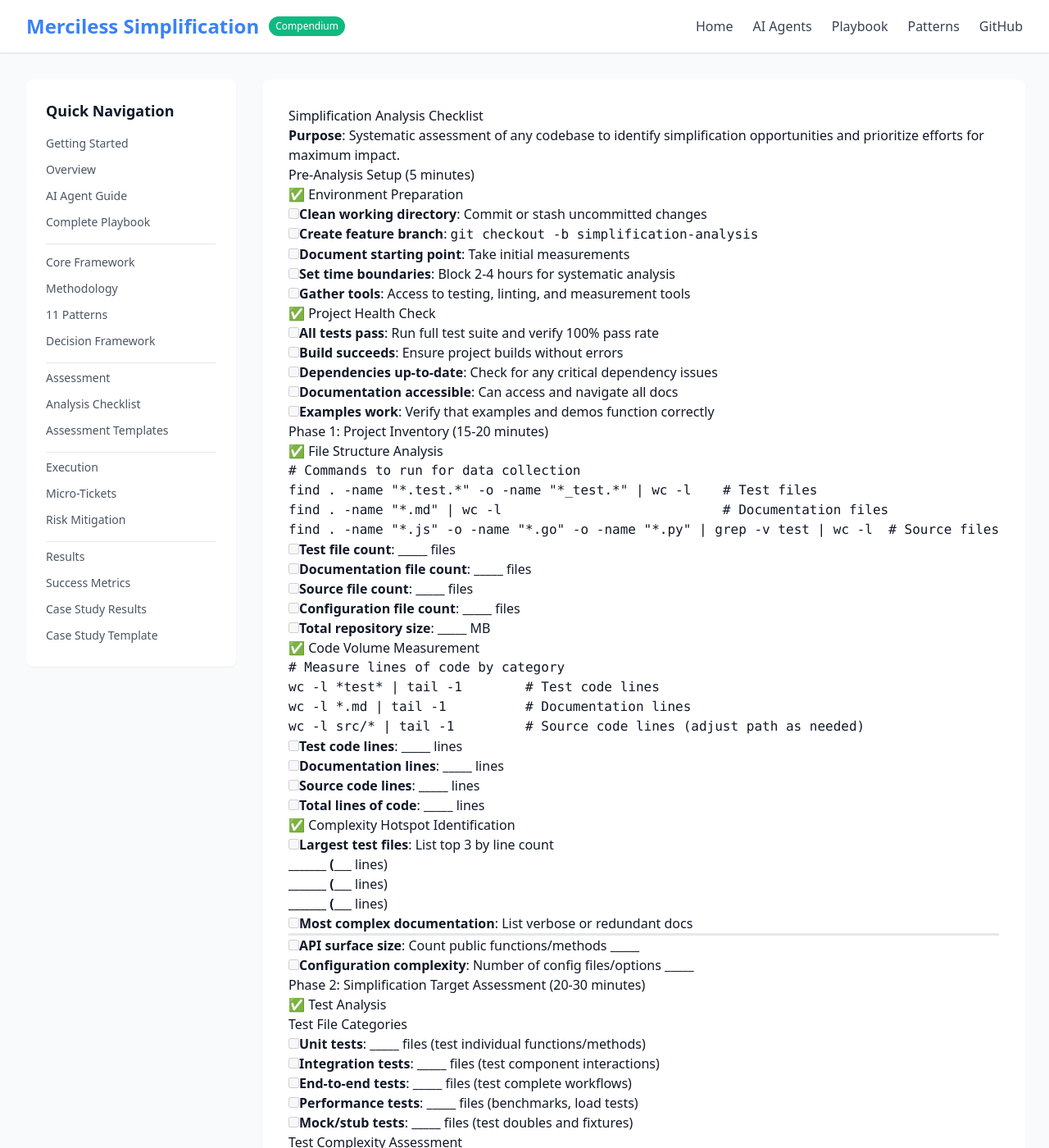
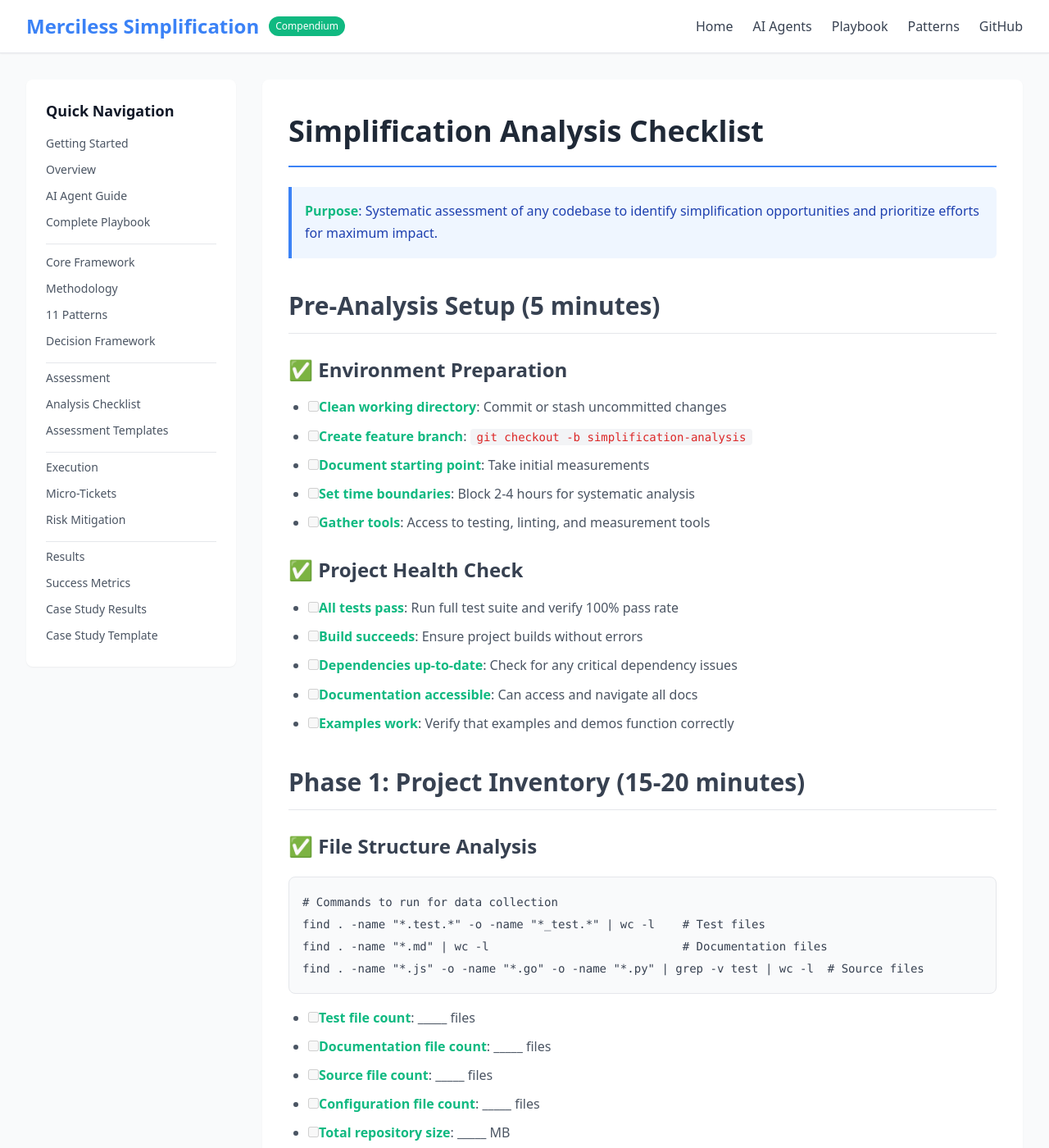
Before and after one commit to mfenderov/merciless-simplification, a Jekyll site: the page built from SIMPLIFICATION_ANALYSIS_CHECKLIST.md, in a window 1280 px wide and 1400 px high. Shown: the whole window at 82% size. Built offline with Jekyll 4.4.1, drawn with Linux system fonts in a browser that asks for light colours; nearby versions of some CDN libraries.

Commit message:
Fix article styling - make content readable and professional
- Replace broken prose-custom with proper content-area styling
- Add comprehensive CSS for markdown elements:
  * Professional typography hierarchy (h1-h4)
  * Styled blockquotes with blue accent for methodology callouts
  * Better code blocks with syntax highlighting support
  * Proper list styling and spacing
  * Clean table design with borders and headers
  * Success/error color coding for checkmarks and X marks
- Improve readability with proper line height and spacing
- Color scheme: blue for primary, green for success, red for warnings
- Ensure all markdown content renders beautifully

Articles should now look professional and match homepage quality

🤖 Generated with [Claude Code](https://claude.ai/code)

Co-Authored-By: Claude <noreply@anthropic.com>

```diff
--- a/_layouts/default.html
+++ b/_layouts/default.html
@@ -28,26 +28,179 @@
 
     <!-- Custom styles -->
     <style>
-        .prose-custom {
-            max-width: none;
+        /* Better prose styling for markdown content */
+        .content-area {
+            line-height: 1.7;
         }
-        .prose-custom h1 { @apply text-3xl font-bold text-gray-900 mb-6 border-b-2 border-primary pb-3; }
-        .prose-custom h2 { @apply text-2xl font-semibold text-gray-800 mb-4 mt-8 border-b border-gray-200 pb-2; }
-        .prose-custom h3 { @apply text-xl font-semibold text-gray-800 mb-3 mt-6; }
-        .prose-custom h4 { @apply text-lg font-medium text-gray-700 mb-2 mt-4; }
-        .prose-custom p { @apply text-gray-700 mb-4 leading-relaxed; }
-        .prose-custom blockquote { @apply bg-blue-50 border-l-4 border-primary p-4 my-6 rounded-r-lg; }
-        .prose-custom blockquote p { @apply mb-0 font-medium text-blue-900; }
-        .prose-custom code { @apply bg-gray-100 px-2 py-1 rounded text-sm font-mono; }
-        .prose-custom pre { @apply bg-gray-50 border border-gray-200 rounded-lg p-4 overflow-x-auto my-4; }
-        .prose-custom ul { @apply list-disc list-inside space-y-2 mb-4; }
-        .prose-custom ol { @apply list-decimal list-inside space-y-2 mb-4; }
-        .prose-custom li { @apply text-gray-700; }
-        .prose-custom a { @apply text-primary hover:text-primary-dark underline; }
-        .prose-custom strong { @apply font-semibold text-secondary; }
-        .prose-custom table { @apply w-full border-collapse border border-gray-300 my-4; }
-        .prose-custom th { @apply bg-gray-50 border border-gray-300 px-4 py-2 font-semibold; }
-        .prose-custom td { @apply border border-gray-300 px-4 py-2; }
+
+        .content-area h1 {
+            font-size: 2.25rem;
+            font-weight: 700;
+            color: #1f2937;
+            margin-bottom: 1.5rem;
+            border-bottom: 2px solid #3b82f6;
+            padding-bottom: 0.75rem;
+        }
+
+        .content-area h2 {
+            font-size: 1.875rem;
+            font-weight: 600;
+            color: #374151;
+            margin-top: 2rem;
+            margin-bottom: 1rem;
+            border-bottom: 1px solid #e5e7eb;
+            padding-bottom: 0.5rem;
+        }
+
+        .content-area h3 {
+            font-size: 1.5rem;
+            font-weight: 600;
+            color: #374151;
+            margin-top: 1.5rem;
+            margin-bottom: 0.75rem;
+        }
+
+        .content-area h4 {
+            font-size: 1.25rem;
+            font-weight: 500;
+            color: #4b5563;
+            margin-top: 1.25rem;
+            margin-bottom: 0.5rem;
+        }
+
+        .content-area p {
+            color: #4b5563;
+            margin-bottom: 1rem;
+            line-height: 1.7;
+        }
+
+        .content-area blockquote {
+            background: #eff6ff;
+            border-left: 4px solid #3b82f6;
+            padding: 1rem;
+            margin: 1.5rem 0;
+            border-radius: 0 0.375rem 0.375rem 0;
+        }
+
+        .content-area blockquote p {
+            margin: 0;
+            font-weight: 500;
+            color: #1e40af;
+        }
+
+        .content-area code {
+            background: #f3f4f6;
+            padding: 0.125rem 0.5rem;
+            border-radius: 0.25rem;
+            font-size: 0.875rem;
+            font-family: 'Monaco', 'Menlo', 'Ubuntu Mono', monospace;
+            color: #dc2626;
+        }
+
+        .content-area pre {
+            background: #f9fafb;
+            border: 1px solid #e5e7eb;
+            border-radius: 0.5rem;
+            padding: 1rem;
+            overflow-x: auto;
+            margin: 1rem 0;
+        }
+
+        .content-area pre code {
+            background: none;
+            padding: 0;
+            color: #374151;
+        }
+
+        .content-area ul, .content-area ol {
+            margin-bottom: 1rem;
+            padding-left: 1.5rem;
+        }
+
+        .content-area li {
+            color: #4b5563;
+            margin-bottom: 0.5rem;
+        }
+
+        .content-area ul li {
+            list-style-type: disc;
+        }
+
+        .content-area ol li {
+            list-style-type: decimal;
+        }
+
+        .content-area a {
+            color: #3b82f6;
+            text-decoration: underline;
+        }
+
+        .content-area a:hover {
+            color: #1d4ed8;
+        }
+
+        .content-area strong {
+            font-weight: 600;
+            color: #10b981;
+        }
+
+        .content-area table {
+            width: 100%;
+            border-collapse: collapse;
+            margin: 1rem 0;
+            border: 1px solid #d1d5db;
+        }
+
+        .content-area th {
+            background: #f9fafb;
+            border: 1px solid #d1d5db;
+            padding: 0.75rem 1rem;
+            font-weight: 600;
+            text-align: left;
+        }
+
+        .content-area td {
+            border: 1px solid #d1d5db;
+            padding: 0.75rem 1rem;
+        }
+
+        /* Special styling for methodology sections */
+        .content-area h2:has(+ p:contains("🎯")),
+        .content-area h2:has(+ p:contains("🚀")),
+        .content-area h2:has(+ p:contains("📊")),
+        .content-area h2:has(+ p:contains("🤖")),
+        .content-area h2:has(+ p:contains("✅")),
+        .content-area h2:has(+ p:contains("📋")) {
+            margin-top: 2.5rem;
+        }
+
+        /* Better code styling */
+        .content-area .language-markdown,
+        .content-area .language-jsx,
+        .content-area .language-javascript,
+        .content-area .language-go,
+        .content-area .language-python,
+        .content-area .language-json {
+            background: #f8fafc;
+            border-left: 3px solid #6366f1;
+        }
+
+        /* Success/error styling */
+        .content-area h4:contains("✅"),
+        .content-area h3:contains("✅") {
+            color: #059669;
+        }
+
+        .content-area h4:contains("❌"),
+        .content-area h3:contains("❌") {
+            color: #dc2626;
+        }
+
+        /* Better spacing for lists with emojis */
+        .content-area li:has(strong:contains("✅")),
+        .content-area li:has(strong:contains("❌")) {
+            margin-bottom: 0.75rem;
+        }
     </style>
 </head>
 
@@ -149,7 +302,7 @@
 
             <!-- Main Content Area -->
             <main class="flex-1 bg-white rounded-lg shadow-sm">
-                <div class="p-8 prose-custom">
+                <div class="p-8 content-area">
                     {{ content }}
                 </div>
             </main>
```
